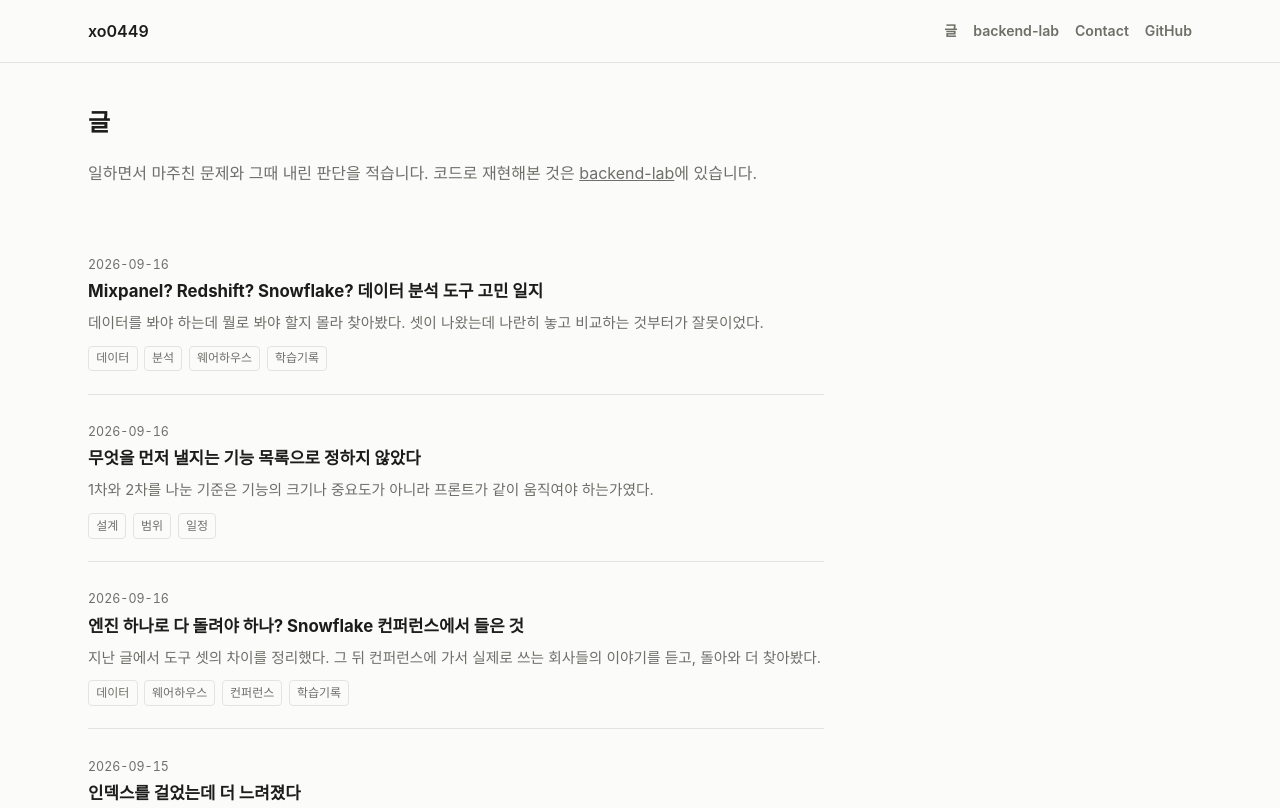
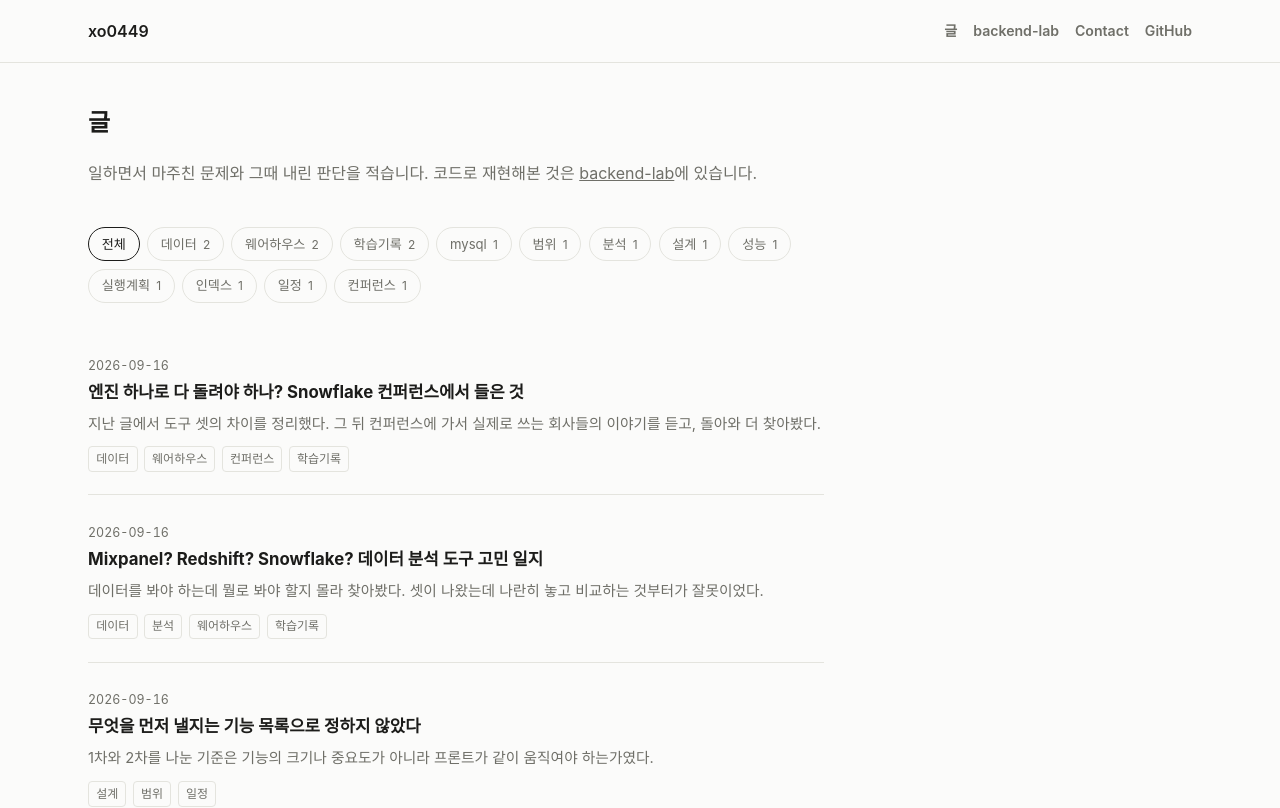
Before and after one commit to xo0449/xo0449.github.io, a Next.js app: page /posts in a window 1280 px wide. Shown: the top 808 px of the page. Built offline with nearby package versions, Linux system fonts and the light colour scheme.

Commit message:
Sort posts by time and add tag filtering

```diff
--- a/app/globals.css
+++ b/app/globals.css
@@ -272,3 +272,34 @@ code { font-family: ui-monospace, SFMono-Regular, Menlo, monospace; font-size: 0
   .stack-row { grid-template-columns: minmax(0, 1fr); gap: 0.2rem; }
   .career-head { flex-direction: column; gap: 0.2rem; }
 }
+
+/* 태그 필터 */
+.filters { display: flex; gap: 0.45rem; flex-wrap: wrap; margin-bottom: 1.6rem; }
+
+.filter {
+  border: 1px solid var(--line);
+  background: transparent;
+  color: var(--muted);
+  border-radius: 999px;
+  padding: 0.3rem 0.8rem;
+  font: inherit;
+  font-size: 0.82rem;
+  cursor: pointer;
+}
+
+.filter:hover { color: var(--fg); }
+.filter[data-active='true'] { color: var(--fg); border-color: var(--fg); }
+.filter-count { color: var(--muted); font-size: 0.75rem; margin-left: 0.15rem; }
+.filter[data-active='true'] .filter-count { color: var(--fg); }
+
+.tag-button {
+  cursor: pointer;
+  font: inherit;
+  font-size: 0.75rem;
+  background: transparent;
+}
+
+.tag-button:hover { color: var(--fg); border-color: var(--muted); }
+.tag-button[data-active='true'] { color: var(--fg); border-color: var(--fg); }
+
+.post-item .tags { margin-top: 0.6rem; }
--- /dev/null
+++ b/app/post-list.tsx
@@ -0,0 +1,76 @@
+'use client'
+
+import { useMemo, useState } from 'react'
+import Link from 'next/link'
+import type { PostMeta } from '../lib/posts'
+
+/**
+ * 태그로 글을 거른다.
+ *
+ * 글이 늘면서 성격이 다른 것들이 섞였다.
+ * 학습 기록만 보고 싶거나 특정 주제만 보고 싶을 때가 생긴다.
+ */
+export default function PostList({ posts }: { posts: PostMeta[] }) {
+  const [active, setActive] = useState<string | null>(null)
+
+  // 많이 쓰인 태그가 앞에 오게 한다. 같은 횟수면 이름순이다.
+  const tags = useMemo(() => {
+    const count = new Map<string, number>()
+    for (const p of posts) {
+      for (const t of p.tags) count.set(t, (count.get(t) ?? 0) + 1)
+    }
+    return [...count.entries()]
+      .sort((a, b) => b[1] - a[1] || a[0].localeCompare(b[0]))
+      .map(([tag, n]) => ({ tag, n }))
+  }, [posts])
+
+  const shown = active ? posts.filter((p) => p.tags.includes(active)) : posts
+
+  return (
+    <>
+      <div className="filters">
+        <button
+          className="filter"
+          data-active={active === null}
+          onClick={() => setActive(null)}
+        >
+          전체
+        </button>
+        {tags.map(({ tag, n }) => (
+          <button
+            key={tag}
+            className="filter"
+            data-active={active === tag}
+            onClick={() => setActive(active === tag ? null : tag)}
+          >
+            {tag} <span className="filter-count">{n}</span>
+          </button>
+        ))}
+      </div>
+
+      <ul className="post-list">
+        {shown.map((p) => (
+          <li className="post-item" key={p.slug}>
+            <Link href={`/posts/${p.slug}`}>
+              <span className="post-date">{p.date}</span>
+              <h2>{p.title}</h2>
+              <p>{p.summary}</p>
+            </Link>
+            <div className="tags">
+              {p.tags.map((t) => (
+                <button
+                  key={t}
+                  className="tag tag-button"
+                  data-active={active === t}
+                  onClick={() => setActive(active === t ? null : t)}
+                >
+                  {t}
+                </button>
+              ))}
+            </div>
+          </li>
+        ))}
+      </ul>
+    </>
+  )
+}
--- a/app/posts/page.tsx
+++ b/app/posts/page.tsx
@@ -1,8 +1,8 @@
-import Link from 'next/link'
 import { loadPosts } from '../../lib/posts'
+import PostList from '../post-list'
 
 export default function Posts() {
-  const posts = loadPosts()
+  const posts = loadPosts().map(({ body, ...meta }) => meta)
 
   return (
     <>
@@ -12,23 +12,7 @@ export default function Posts() {
         코드로 재현해본 것은{' '}
         <a href="https://xo0449.github.io/backend-lab/">backend-lab</a>에 있습니다.
       </p>
-
-      <ul className="post-list">
-        {posts.map((p) => (
-          <li className="post-item" key={p.slug}>
-            <Link href={`/posts/${p.slug}`}>
-              <span className="post-date">{p.date}</span>
-              <h2>{p.title}</h2>
-              <p>{p.summary}</p>
-              <div className="tags">
-                {p.tags.map((t) => (
-                  <span className="tag" key={t}>{t}</span>
-                ))}
-              </div>
-            </Link>
-          </li>
-        ))}
-      </ul>
+      <PostList posts={posts} />
     </>
   )
 }
--- a/lib/posts.ts
+++ b/lib/posts.ts
@@ -7,7 +7,13 @@ const POSTS_DIR = join(process.cwd(), 'posts')
 export interface PostMeta {
   slug: string
   title: string
+  /** 화면에 보이는 날짜. YYYY-MM-DD */
   date: string
+  /**
+   * 정렬에 쓰는 값. 같은 날 여러 편을 쓰면 날짜만으로는 순서가 정해지지 않는다.
+   * frontmatter에 시각을 같이 적으면 그 순서를 따른다.
+   */
+  sortKey: string
   summary: string
   tags: string[]
 }
@@ -36,12 +42,13 @@ export function loadPosts(): Post[] {
         title: String(data.title),
         // YAML이 날짜를 Date로 파싱한다. 문자열로 되돌린다.
         date: toDateString(data.date),
+        sortKey: toSortKey(data.date),
         summary: String(data.summary ?? ''),
         tags: (data.tags ?? []) as string[],
         body: content,
       }
     })
-    .sort((a, b) => b.date.localeCompare(a.date))
+    .sort((a, b) => b.sortKey.localeCompare(a.sortKey))
 }
 
 function toDateString(value: unknown): string {
@@ -49,6 +56,13 @@ function toDateString(value: unknown): string {
   return String(value).slice(0, 10)
 }
 
+/** 시각이 없으면 그날 00시로 본다. 같은 시각이면 파일 순서가 그대로 남는다. */
+function toSortKey(value: unknown): string {
+  if (value instanceof Date) return value.toISOString()
+  const text = String(value).trim()
+  return text.length > 10 ? text : `${text}T00:00:00.000Z`
+}
+
 export function loadPost(slug: string): Post | undefined {
   return loadPosts().find((p) => p.slug === slug)
 }
--- a/posts/2026-09-15-index-made-it-slower.md
+++ b/posts/2026-09-15-index-made-it-slower.md
@@ -1,6 +1,6 @@
 ---
 title: 인덱스를 걸었는데 더 느려졌다
-date: 2026-09-15
+date: 2026-09-15 10:00
 summary: 읽는 행을 8만에서 1만으로 줄였는데 실행 시간은 그대로였다. 읽은 행 수는 비용의 일부일 뿐이었다.
 tags: [mysql, 인덱스, 실행계획, 성능]
 ---
--- a/posts/2026-09-16-analytics-tools-first-look.md
+++ b/posts/2026-09-16-analytics-tools-first-look.md
@@ -1,6 +1,6 @@
 ---
 title: "Mixpanel? Redshift? Snowflake? 데이터 분석 도구 고민 일지"
-date: 2026-09-16
+date: 2026-09-16 14:00
 summary: 데이터를 봐야 하는데 뭘로 봐야 할지 몰라 찾아봤다. 셋이 나왔는데 나란히 놓고 비교하는 것부터가 잘못이었다.
 tags: [데이터, 분석, 웨어하우스, 학습기록]
 ---
--- a/posts/2026-09-16-how-we-split-the-release.md
+++ b/posts/2026-09-16-how-we-split-the-release.md
@@ -1,6 +1,6 @@
 ---
 title: 무엇을 먼저 낼지는 기능 목록으로 정하지 않았다
-date: 2026-09-16
+date: 2026-09-16 10:00
 summary: 1차와 2차를 나눈 기준은 기능의 크기나 중요도가 아니라 프론트가 같이 움직여야 하는가였다.
 tags: [설계, 범위, 일정]
 ---
--- a/posts/2026-09-16-snowflake-world-tour.md
+++ b/posts/2026-09-16-snowflake-world-tour.md
@@ -1,6 +1,6 @@
 ---
 title: "엔진 하나로 다 돌려야 하나? Snowflake 컨퍼런스에서 들은 것"
-date: 2026-09-16
+date: 2026-09-16 18:00
 summary: 지난 글에서 도구 셋의 차이를 정리했다. 그 뒤 컨퍼런스에 가서 실제로 쓰는 회사들의 이야기를 듣고, 돌아와 더 찾아봤다.
 tags: [데이터, 웨어하우스, 컨퍼런스, 학습기록]
 ---
```
Also changed, not shown: 1 other file (tests, documents, lock files or other folders).
